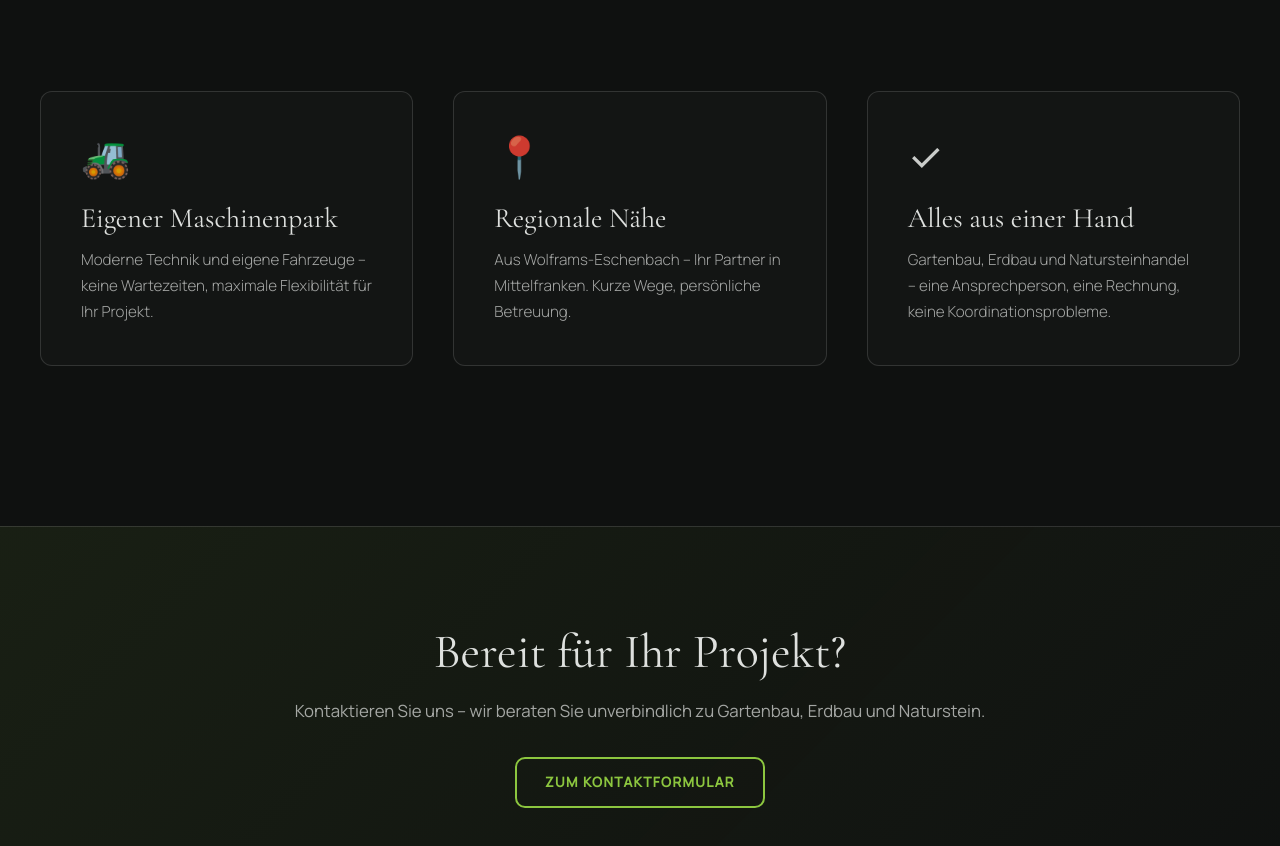
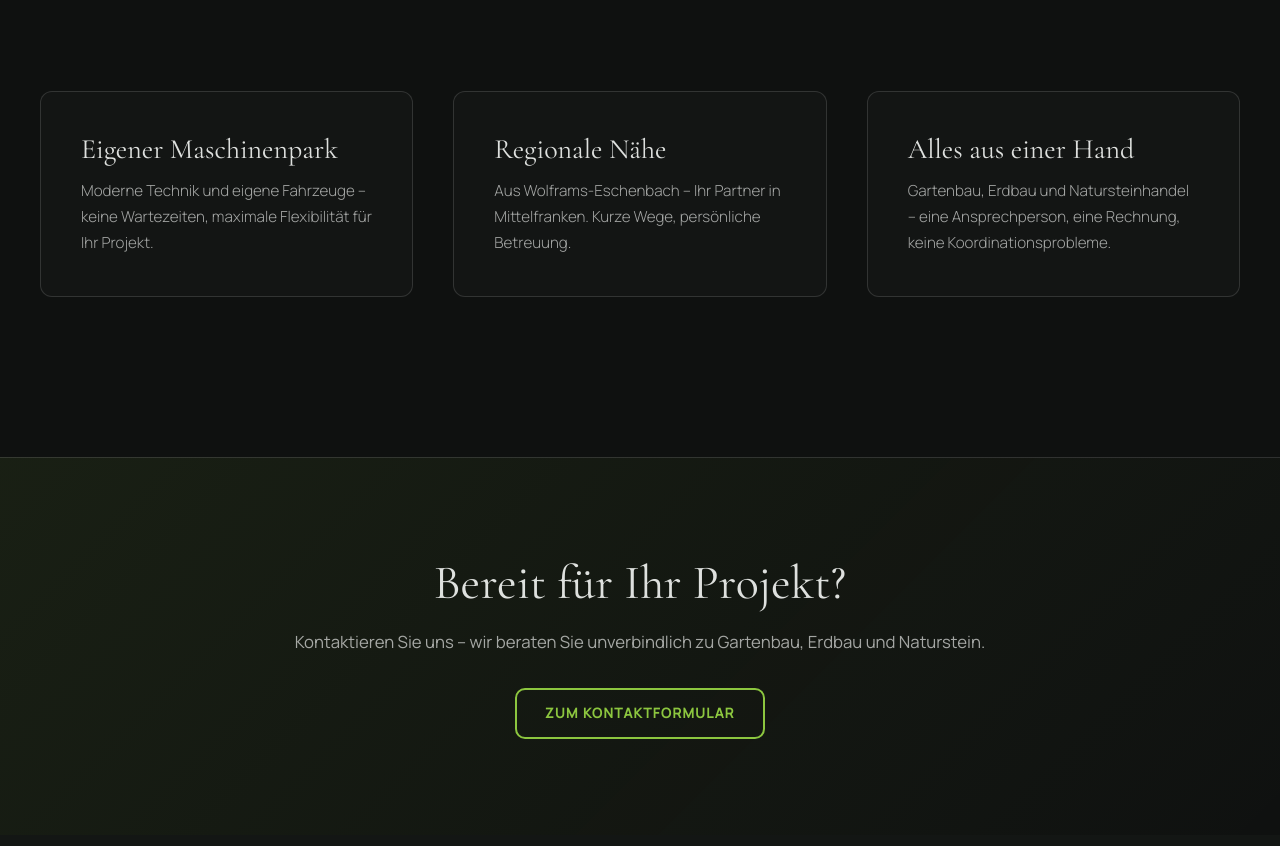
Before and after one commit to Christof999/Lauffer2.0, a React (Vite) app: page / in a window 1280 px wide. Shown: the part 2700-3546 px from the top of the page. Built offline with nearby package versions, Linux system fonts and the light colour scheme.

Commit message:
Emojis aus Warum Lauffer Bau Sektion entfernt
Co-authored-by: Christof999 <Christof999@users.noreply.github.com>

```diff
--- a/src/pages/Home.css
+++ b/src/pages/Home.css
@@ -318,12 +318,6 @@
   border-color: rgba(var(--primary-rgb), 0.25);
 }
 
-.why-icon {
-  font-size: 2.5rem;
-  margin-bottom: 1.25rem;
-  opacity: 0.9;
-}
-
 .why-item h3 {
   font-family: 'Cormorant Garamond', serif;
   font-size: 1.75rem;
--- a/src/pages/Home.tsx
+++ b/src/pages/Home.tsx
@@ -142,17 +142,14 @@ function Home() {
         </div>
         <div className="why-grid">
           <div className="why-item">
-            <div className="why-icon" aria-hidden="true">🚜</div>
             <h3>Eigener Maschinenpark</h3>
             <p>Moderne Technik und eigene Fahrzeuge – keine Wartezeiten, maximale Flexibilität für Ihr Projekt.</p>
           </div>
           <div className="why-item">
-            <div className="why-icon" aria-hidden="true">📍</div>
             <h3>Regionale Nähe</h3>
             <p>Aus Wolframs-Eschenbach – Ihr Partner in Mittelfranken. Kurze Wege, persönliche Betreuung.</p>
           </div>
           <div className="why-item">
-            <div className="why-icon" aria-hidden="true">✓</div>
             <h3>Alles aus einer Hand</h3>
             <p>Gartenbau, Erdbau und Natursteinhandel – eine Ansprechperson, eine Rechnung, keine Koordinationsprobleme.</p>
           </div>
```
